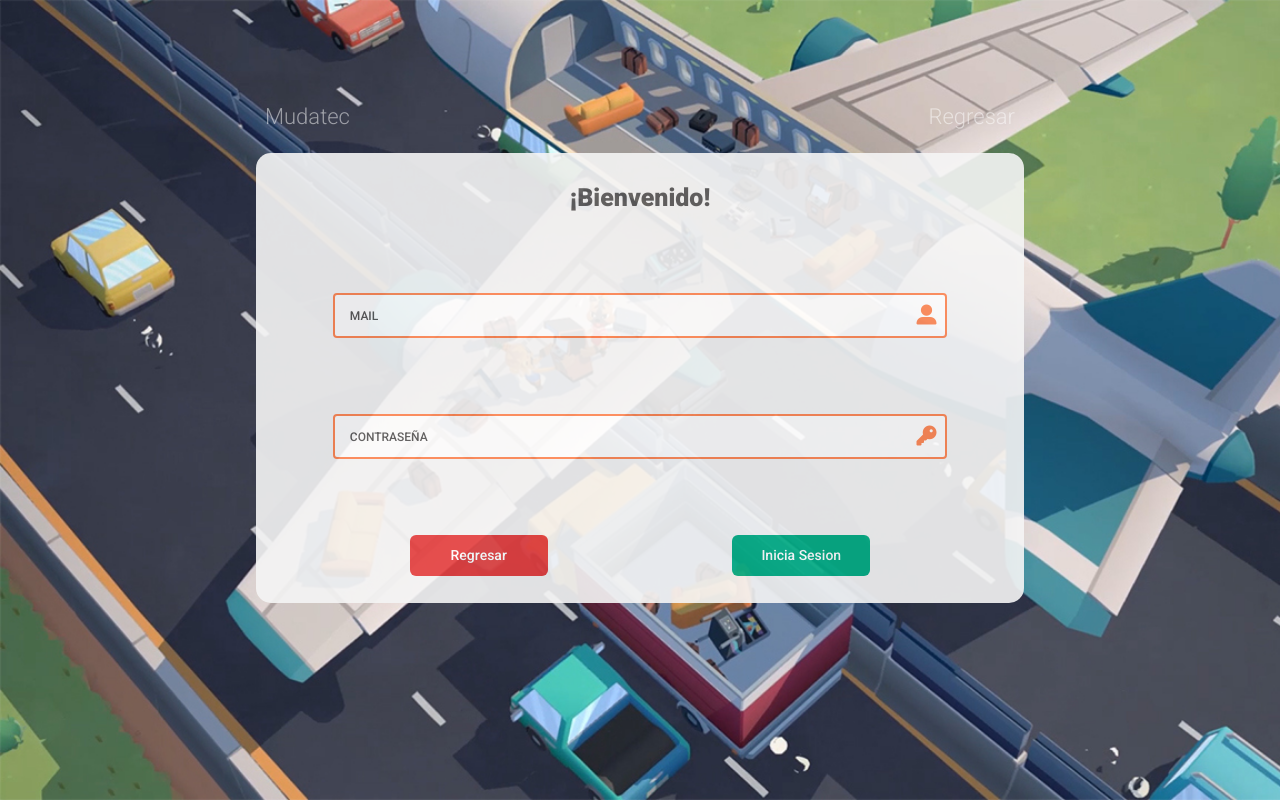
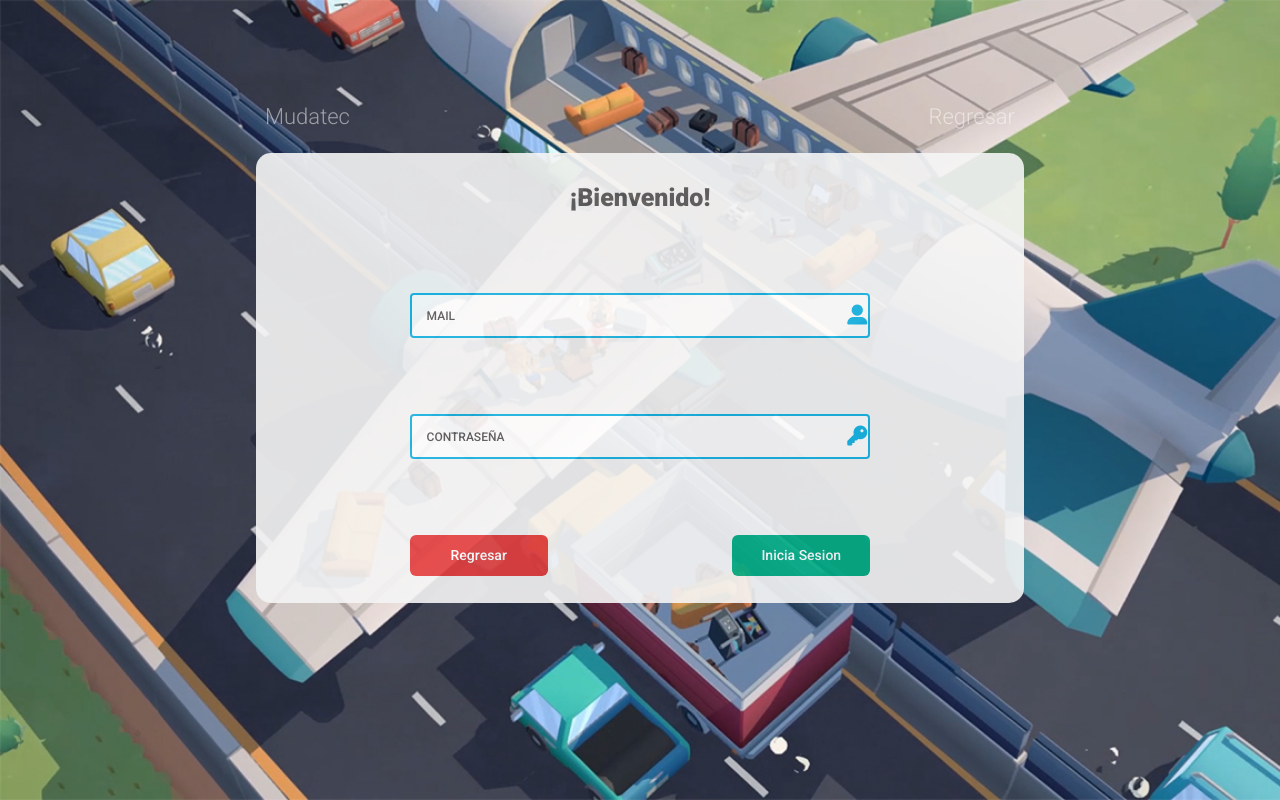
Before and after one commit to alepaez-dev/mudatec_proyecto, a Django app: page /mudanza/iniciar_sesion in a window 1280 px wide. Run offline with Django 3.2, Linux system fonts and the light colour scheme; some libraries are stand-ins or nearby versions.

Commit message:
acomodando widths de los inputs

```diff
--- a/mudatec/static/css/_mudanza_iniciar_sesion.scss
+++ b/mudatec/static/css/_mudanza_iniciar_sesion.scss
@@ -0,0 +1,18 @@
+.col_header {
+  .navbars.mudanza_nuevo{
+    a:hover{
+      color: $secondary-color;
+      border-bottom: solid 1px $secondary-color;
+    }
+  }
+  .iniciar_sesion.mudanza_nuevo {
+    .inputs_ini{
+      .inputs_sesion{
+        border-color: $secondary-color;
+      }
+      .f-icons{
+        color: $secondary-color;
+      }
+    }
+  }
+}
--- a/mudatec/static/css/_usuario_iniciar_sesion.scss
+++ b/mudatec/static/css/_usuario_iniciar_sesion.scss
@@ -6,7 +6,7 @@
       margin-bottom: 50px;
     }
     .inputs_ini{
-      width: 80%;
+      width: 60%;
       margin: auto;
       .inputs_sesion.nuevo{
         width: 100%;
--- a/mudatec/static/css/_usuario_registro.scss
+++ b/mudatec/static/css/_usuario_registro.scss
@@ -71,7 +71,7 @@
       color: black;
     }
     .inputs_sesion{
-      width: 80%;
+      width: 60%;
       height: 44.07px;
       margin: auto;
       padding-left: 15px;
--- a/mudatec/static/css/style.css
+++ b/mudatec/static/css/style.css
@@ -204,7 +204,7 @@
 }
 
 .col_header .iniciar_sesion .inputs_sesion {
-  width: 80%;
+  width: 60%;
   height: 44.07px;
   margin: auto;
   padding-left: 15px;
@@ -280,7 +280,7 @@
 }
 
 .col_header .iniciar_sesion.nuevo .inputs_ini {
-  width: 80%;
+  width: 60%;
   margin: auto;
 }
 
@@ -312,6 +312,19 @@
 
 .col_header .iniciar_sesion .inputs_sesion.nuevo_registro {
   border-color: #16B5E5;
+}
+
+.col_header .navbars.mudanza_nuevo a:hover {
+  color: #16B5E5;
+  border-bottom: solid 1px #16B5E5;
+}
+
+.col_header .iniciar_sesion.mudanza_nuevo .inputs_ini .inputs_sesion {
+  border-color: #16B5E5;
+}
+
+.col_header .iniciar_sesion.mudanza_nuevo .inputs_ini .f-icons {
+  color: #16B5E5;
 }
 
 @media only screen and (min-width: 1200px) {
--- a/mudatec/templates/mudatec_app/mudanza/iniciar_sesion.html
+++ b/mudatec/templates/mudatec_app/mudanza/iniciar_sesion.html
@@ -17,12 +17,12 @@
     <div class="row">
       <div class="col col_header">
         {% block header %}
-        <div class="navbar navbars d-flex flex-row justify-content-space-between align-items-baseline">
+        <div class="navbar navbars mudanza_nuevo d-flex flex-row justify-content-space-between align-items-baseline">
           <a href="#">Mudatec</a>
           <a href="#">Regresar</a>
         </div>
         {% endblock header %}
-        <div class="iniciar_sesion nuevo d-flex flex-column">
+        <div class="iniciar_sesion nuevo mudanza_nuevo d-flex flex-column">
           <p class="bienvenido_iniciar nuevo">¡Bienvenido!</p>
           <div class="inputs_ini">
             <input type="text" class="inputs_sesion nuevo" placeholder="MAIL">
```
Also changed, not shown: 1 other file.
